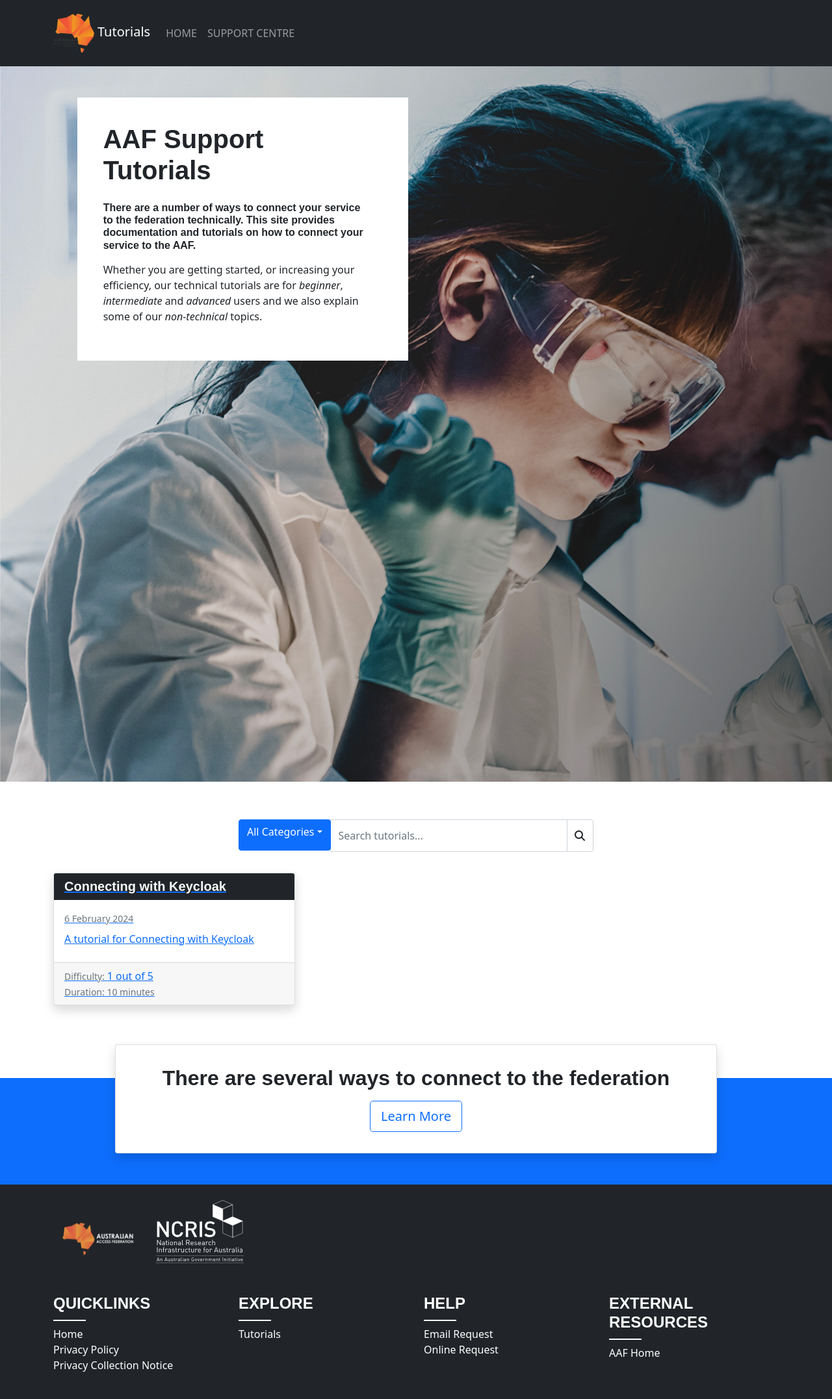
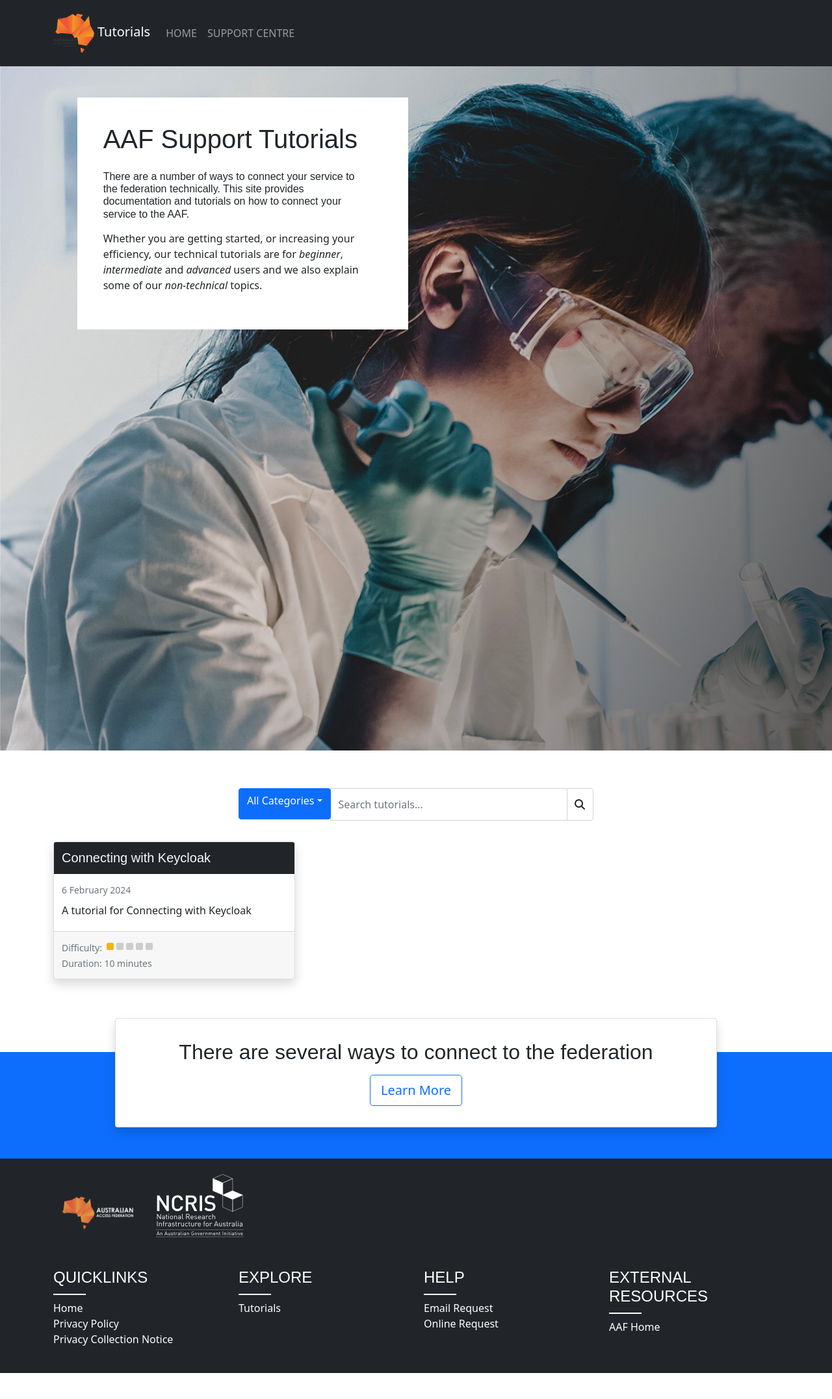
Before and after one commit to ausaccessfed/dev-portal, a Jekyll site: the page built from docs/index.html, in a window 1280 px wide. Shown: the whole page at 65% size. Built offline with Jekyll 4.4.1, drawn with Linux system fonts in a browser that asks for light colours; after the commit the page ends 2113 px from its top, so only the background shows below that.

Commit message:
Fix up css, add google fonts

```diff
--- a/docs/_config.yml
+++ b/docs/_config.yml
@@ -44,27 +44,15 @@
 # their entries' file path in the `include:` list.
 #
 exclude:
-   - .sass-cache/
-   - .jekyll-cache/
-   - gemfiles/
-   - Gemfile
-   - Gemfile.lock
-   - node_modules/
-   - vendor/bundle/
-   - vendor/cache/
-   - vendor/gems/
-   - vendor/ruby/
+  - Gemfile
+  - Gemfile.lock
+  - vendor
 
 defaults:
- - scope:
-    path: ""
-    type: "tutorials"
-   values:
-    layout: "tutorial"
- - scope:
-    path: ""
-   values:
-    layout: "default"
+  - scope:
+      path: "" # an empty string here means all files in the project
+    values:
+      layout: tutorial
 
 # New tutorials should be added by running:
 #   $ rake tutorial "My tutorial title"
--- a/docs/_includes/head.html
+++ b/docs/_includes/head.html
@@ -2,6 +2,7 @@
     <meta charset="UTF-8">
     <title>{{ page.title }} | {{ site.title }}</title>
     <link href="https://cdn.jsdelivr.net/npm/bootstrap@5.1.3/dist/css/bootstrap.min.css" rel="stylesheet" integrity="sha384-1BmE4kWBq78iYhFldvKuhfTAU6auU8tT94WrHftjDbrCEXSU1oBoqyl2QvZ6jIW3" crossorigin="anonymous">
+    <link rel="stylesheet" href="https://fonts.googleapis.com/css?family=Raleway">
     <link rel="stylesheet" href="{{ '/assets/css/styles.css' | relative_url }}">
     <link rel="icon" type="image/png" sizes="32x32" href="{{ '/assets/favicon/favicon-32x32.png' }}">
     <link rel="icon" type="image/png" sizes="16x16" href="{{ '/assets/favicon/favicon-16x16.png' }}">
--- a/docs/_layouts/tutorial.html
+++ b/docs/_layouts/tutorial.html
@@ -46,8 +46,8 @@
                         <p class="d-block d-lg-flex align-items-end"><small class="mr-auto text-uppercase">Category: </small>{{ collection.level }}</p>
                         <p class="d-block d-lg-flex align-items-end"><small class="mr-auto text-uppercase">Difficulty: </small>
                             <span class="difficulty-indicator difficulty-indicator-{{ collection.difficulty }}">
-                  {{ collection.difficulty }} out of 5
-                </span>
+                                {{ collection.difficulty }} out of 5
+                            </span>
                         </p>
                         <p class="d-block d-lg-flex align-items-end mb-0"><small class="mr-auto text-uppercase">Duration: </small>{{ collection.duration }} minutes</p>
                     </div>
--- a/docs/_sass/main.scss
+++ b/docs/_sass/main.scss
@@ -12,7 +12,7 @@
 h1, h2, h3, h4, h5, h6 {
   font-family: 'Figtree', sans-serif;
   font-style: normal;
-  font-weight: 600;
+  font-weight: 400;
 }
 
 .nav-link {
@@ -93,3 +93,84 @@
     }
   }
 }
+
+/*
+ * Sidebar
+ */
+.sidebar {
+  padding-top: 1.5rem;
+  font-size: 0.9em;
+  .list-group-item.active {
+    color: #000000;
+  }
+}
+
+/*
+ * Cards
+ */
+.card {
+  // min-width: 280px;
+}
+
+.card-container {
+  .card-header,
+  .card-body,
+  .card-footer {
+    padding: 0.75em;
+  }
+  a.card-tut-link {
+    color: inherit;
+    text-decoration: none;
+  }
+}
+
+.card-category {
+  .series {
+    width: 2rem;
+    height: 2rem;
+  }
+}
+
+/*
+ * Diffculty indicator
+ */
+.difficulty-indicator {
+  background-image: url("level-of-difficulty.svg");
+  background-position-y: 5px;
+  background-position-x: -75px;
+  background-repeat: no-repeat;
+  display: inline-block;
+  margin-left: 3px;
+  margin-right: -3px;
+  text-indent: -99999px;
+  width: 75px;
+}
+
+.difficulty-indicator-1 {
+  background-position-x: -60px;
+}
+.difficulty-indicator-2 {
+  background-position-x: -45px;
+}
+.difficulty-indicator-3 {
+  background-position-x: -30px;
+}
+.difficulty-indicator-4 {
+  background-position-x: -15px;
+}
+.difficulty-indicator-5 {
+  background-position-x: 0px;
+}
+
+/*
+ * Sidebar items
+ */
+/* https://stackoverflow.com/questions/40463542/how-to-make-vertical-lines-between-list-items-using-css */
+
+#up-next {
+  a {
+    &:hover {
+      color: #ffffff;
+    }
+  }
+}
```
Also changed, not shown: docs/_connect-with-keycloak/01-overview.md (+3 -2 lines), docs/_layouts/tutorial_redirect.html (added, +21 -0 lines), docs/assets/css/level-of-difficulty.svg (added).
